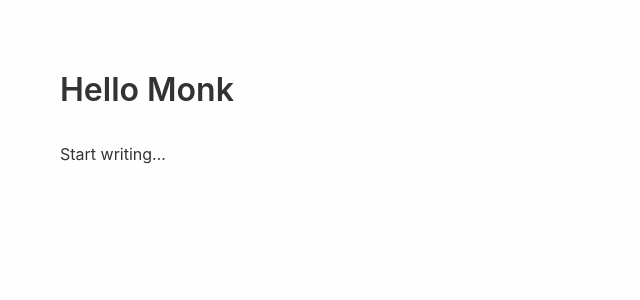
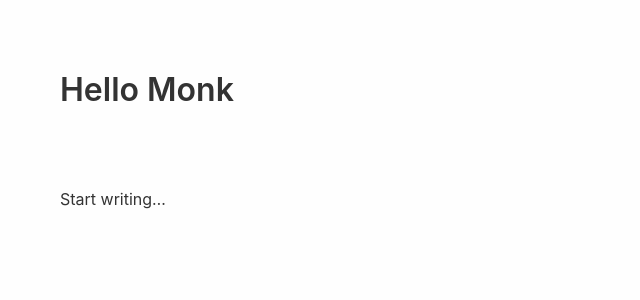
Before and after one commit to manmanhz/MDon, a React (Vite) app: page / in a window 1280 px wide. Shown: the top 300 px of the page, without its empty margins (0-640 px from the left). Built offline with nearby package versions, Linux system fonts and the light colour scheme.

Commit message:
fix: add white-space and word-wrap for better cursor alignment

```diff
--- a/src/App.css
+++ b/src/App.css
@@ -33,7 +33,9 @@ body {
   line-height: 1.8;
   background: #fefefe;
   color: #333;
-  pointer-events: none; /* Let clicks pass through to textarea */
+  pointer-events: none;
+  white-space: pre-wrap;
+  word-wrap: break-word;
 }
 
 /* Textarea layer - transparent editing */
@@ -54,9 +56,19 @@ body {
   color: transparent;
   caret-color: #333;
   overflow-y: auto;
+  white-space: pre-wrap;
+  word-wrap: break-word;
 }
 
-/* Make textarea text transparent but visible to caret */
+/* Match textarea text properties exactly with preview */
+.wysiwyg-textarea,
+.wysiwyg-preview {
+  font-weight: 400;
+  letter-spacing: normal;
+  text-rendering: auto;
+}
+
+/* Make textarea text transparent but keep caret */
 .wysiwyg-textarea::selection {
   background: rgba(0, 100, 255, 0.2);
 }
```
